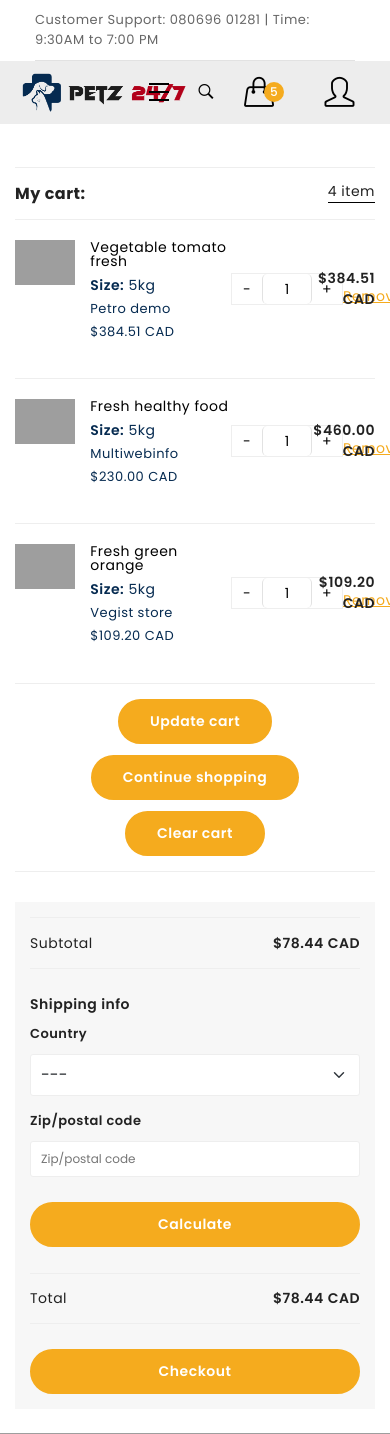
After one commit to jayrajvmu/petz24, a CodeIgniter 4 app: the page made by app/Views/cart.php in a window 390 px wide; the page is wider, and only the part inside the window is pictured. The commit adds this page. Shown: the top 1434 px of that part. Run offline with PHP 8.4 and a stand-in for CodeIgniter, Linux system fonts and the light colour scheme; the template is opened without the code that fills it, so the values that code supplies are empty; some libraries are stand-ins or nearby versions; some web fonts are replaced; grey boxes are pictures that could not be loaded.

Commit message:
cart page created - non stable

```diff
--- a/app/Config/Routes.php
+++ b/app/Config/Routes.php
@@ -14,3 +14,5 @@ $routes->get('product', 'Home::product');
 $routes->get('product-description', 'Home::productDescription');
 //Profile
 $routes->get('profile', 'Home::profile');
+//Cart
+$routes->get('cart', 'Home::cart');
--- a/app/Controllers/Home.php
+++ b/app/Controllers/Home.php
@@ -23,4 +23,8 @@ class Home extends BaseController
     {
         return view('profile');
     }
+    public function cart()
+    {
+        return view('cart');
+    }
 }
--- /dev/null
+++ b/app/Views/cart.php
@@ -0,0 +1,185 @@
+<!DOCTYPE html>
+<html lang="en">
+
+<?php require('components/head.php')?>
+<link rel="stylesheet" type="text/css" href="<?php echo base_url();?>assets/css/responsive.css">
+<link rel="stylesheet" type="text/css" href="<?php echo base_url();?>assets/css/style.css">
+
+
+<?php require('components/header.php')?>
+
+
+<body class="home-1">
+<section class="cart-page section-tb-padding">
+            <div class="container">
+                <div class="row">
+                    <div class="col-xl-9 col-xs-12 col-sm-12 col-md-12 col-lg-8">
+                        <div class="cart-area">
+                            <div class="cart-details">
+                                <div class="cart-item">
+                                    <span class="cart-head">My cart:</span>
+                                    <span class="c-items">4 item</span>
+                                </div>
+                                <div class="cart-all-pro">
+                                    <div class="cart-pro">
+                                        <div class="cart-pro-image">
+                                            <a href="product.html"><img src="<?php echo base_url();?>assets/image/cart-page/cart-1/image1.jpg" class="img-fluid" alt="image"></a>
+                                        </div>
+                                        <div class="pro-details">
+                                            <h4><a href="product.html">Vegetable tomato fresh</a></h4>
+                                            <span class="pro-size"><span class="size">Size:</span> 5kg</span>
+                                            <span class="pro-shop">Petro demo</span>
+                                            <span class="cart-pro-price">$384.51 CAD</span>
+                                        </div>
+                                    </div>
+                                    <div class="qty-item">
+                                        <div class="center">
+                                            <div class="plus-minus">
+                                                <span>
+                                                    <a href="javascript:void(0)" class="minus-btn text-black">-</a>
+                                                    <input type="text" name="name" value="1">
+                                                    <a href="javascript:void(0)" class="plus-btn text-black">+</a>
+                                                </span>
+                                            </div>
+                                            <a href="grid-list.html" class="pro-remove">Remove</a>
+                                        </div>
+                                    </div>
+                                    <div class="all-pro-price">
+                                        <span>$384.51 CAD</span>
+                                    </div>
+                                </div>
+                            </div>
+                        </div>
+                        <div class="cart-area">
+                            <div class="cart-details">
+                                <div class="cart-all-pro">
+                                    <div class="cart-pro">
+                                        <div class="cart-pro-image">
+                                            <a href="product.html"><img src="<?php echo base_url();?>assets/image/cart-page/cart-1/image3.jpg" class="img-fluid" alt="image"></a>
+                                        </div>
+                                        <div class="pro-details">
+                                            <h4><a href="product.html">Fresh healthy food</a></h4>
+                                            <span class="pro-size"><span class="size">Size:</span> 5kg</span>
+                                            <span class="pro-shop">Multiwebinfo</span>
+                                            <span class="cart-pro-price">$230.00 CAD</span>
+                                        </div>
+                                    </div>
+                                    <div class="qty-item">
+                                        <div class="center">
+                                            <div class="plus-minus">
+                                                <span>
+                                                    <a href="javascript:void(0)" class="minus-btn text-black">-</a>
+                                                    <input type="text" name="name" value="1">
+                                                    <a href="javascript:void(0)" class="plus-btn text-black">+</a>
+                                                </span>
+                                            </div>
+                                            <a href="grid-list.html" class="pro-remove">Remove</a>
+                                        </div>
+                                    </div>
+                                    <div class="all-pro-price">
+                                        <span>$460.00 CAD</span>
+                                    </div>
+                                </div>
+                            </div>
+                        </div>
+                        <div class="cart-area">
+                            <div class="cart-details">
+                                <div class="cart-all-pro">
+                                    <div class="cart-pro">
+                                        <div class="cart-pro-image">
+                                            <a href="product.html"><img src="<?php echo base_url();?>assets/image/cart-page/cart-1/image2.jpg" class="img-fluid" alt="image"></a>
+                                        </div>
+                                        <div class="pro-details">
+                                            <h4><a href="product.html">Fresh green orange</a></h4>
+                                            <span class="pro-size"><span class="size">Size:</span> 5kg</span>
+                                            <span class="pro-shop">Vegist store</span>
+                                            <span class="cart-pro-price">$109.20 CAD</span>
+                                        </div>
+                                    </div>
+                                    <div class="qty-item">
+                                        <div class="center">
+                                            <div class="plus-minus">
+                                                <span>
+                                                    <a href="javascript:void(0)" class="minus-btn text-black">-</a>
+                                                    <input type="text" name="name" value="1">
+                                                    <a href="javascript:void(0)" class="plus-btn text-black">+</a>
+                                                </span>
+                                            </div>
+                                            <a href="grid-list.html" class="pro-remove">Remove</a>
+                                        </div>
+                                    </div>
+                                    <div class="all-pro-price">
+                                        <span>$109.20 CAD</span>
+                                    </div>
+                                </div>
+                                <div class="other-link">
+                                    <ul class="c-link">
+                                        <li class="cart-other-link"><a href="grid-list.html" class="btn btn-style1">Update cart</a></li>
+                                        <li class="cart-other-link"><a href="grid-list.html" class="btn btn-style1">Continue shopping</a></li>
+                                        <li class="cart-other-link"><a href="index1.html" class="btn btn-style1">Clear cart</a></li>
+                                    </ul>
+                                </div>
+                            </div>
+                        </div>
+                    </div>
+                    <div class="col-xl-3 col-xs-12 col-sm-12 col-md-12 col-lg-4">
+                        <div class="cart-total">
+                            <div class="cart-price">
+                                <span>Subtotal</span>
+                                <span class="total">$78.44 CAD</span>
+                            </div>
+                            <div class="cart-info">
+                                <h4>Shipping info</h4>
+                                <form>
+                                    <label>Country</label>
+                                    <select class="form-select" aria-label="Default select example">
+                                        <option>---</option>
+                                        <option>Afghanistan</option>
+                                        <option>Åland Islands</option>
+                                        <option>Albania</option>
+                                        <option>Algeria</option>
+                                        <option>Andorra</option>
+                                        <option>Angola</option>
+                                        <option>Anguilla</option>
+                                        <option>Antigua & Barbuda</option>
+                                        <option>Argentina</option>
+                                        <option>Armenia</option>
+                                        <option>Aruba</option>
+                                        <option>Ascension Island</option>
+                                        <option>Australia</option>
+                                        <option>Austria</option>
+                                        <option>Azerbaijan</option>
+                                        <option>Bahamas</option>
+                                        <option>Bahrain</option>
+                                    </select>
+                                    <label>Zip/postal code</label>
+                                    <input type="text" name="code" placeholder="Zip/postal code">
+                                </form>
+                                <a href="javascript:void(0)" class="btn btn-style1 cart-calculate">Calculate</a>
+                            </div>
+                            <div class="shop-total">
+                                <span>Total</span>
+                                <span class="total-amount">$78.44 CAD</span>
+                            </div>
+                            <a href="petz:;" class="check-link btn btn-style1">Checkout</a>
+                        </div>
+                    </div>
+                </div>
+            </div>
+        </section>
+
+
+
+
+
+
+
+    <?php require('components/footer.php')?>
+    <?php require('components/js.php')?>
+
+
+
+
+</body>
+
+</html>
```
Also changed, not shown: app/Views/product_desc.php (+22 -8 lines).
